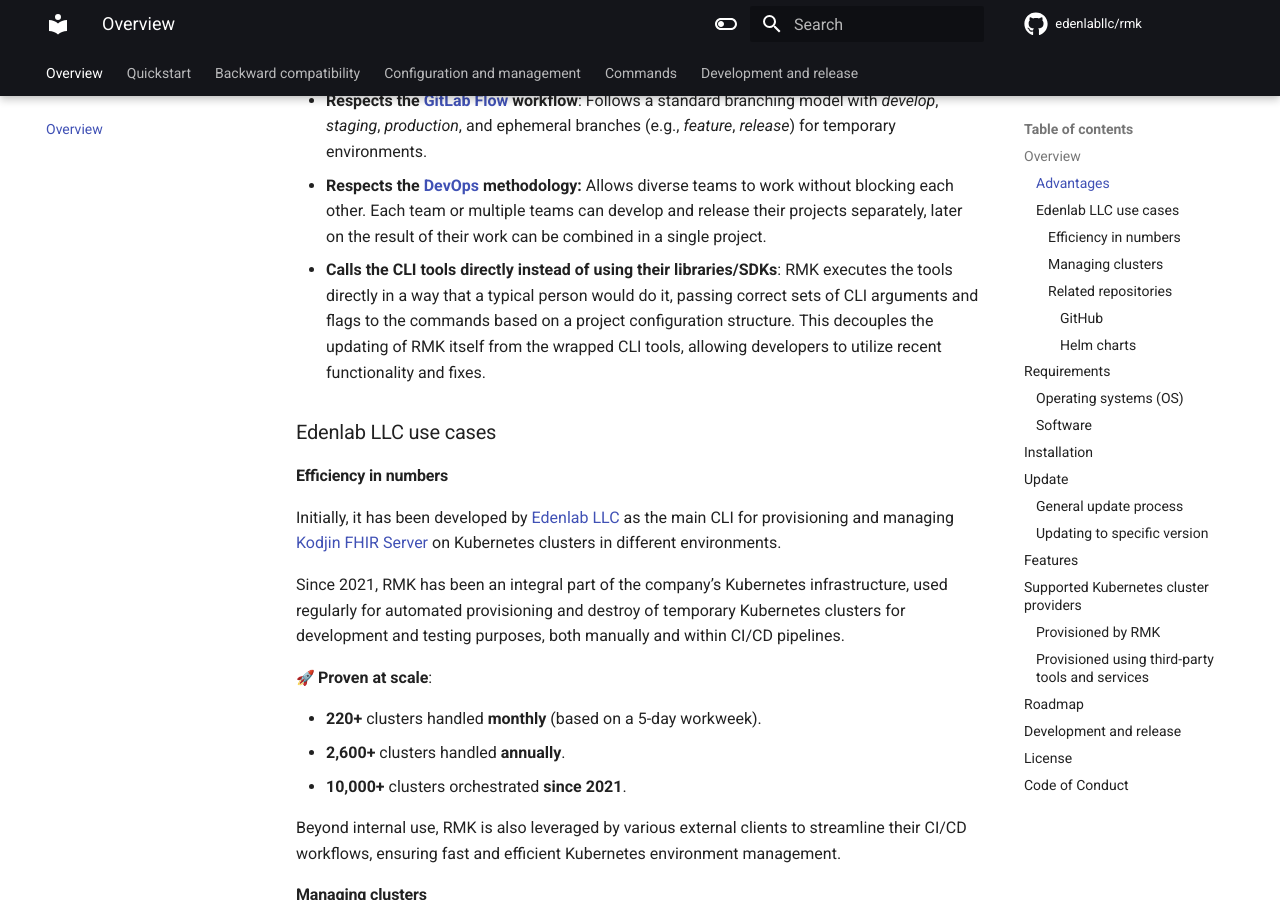
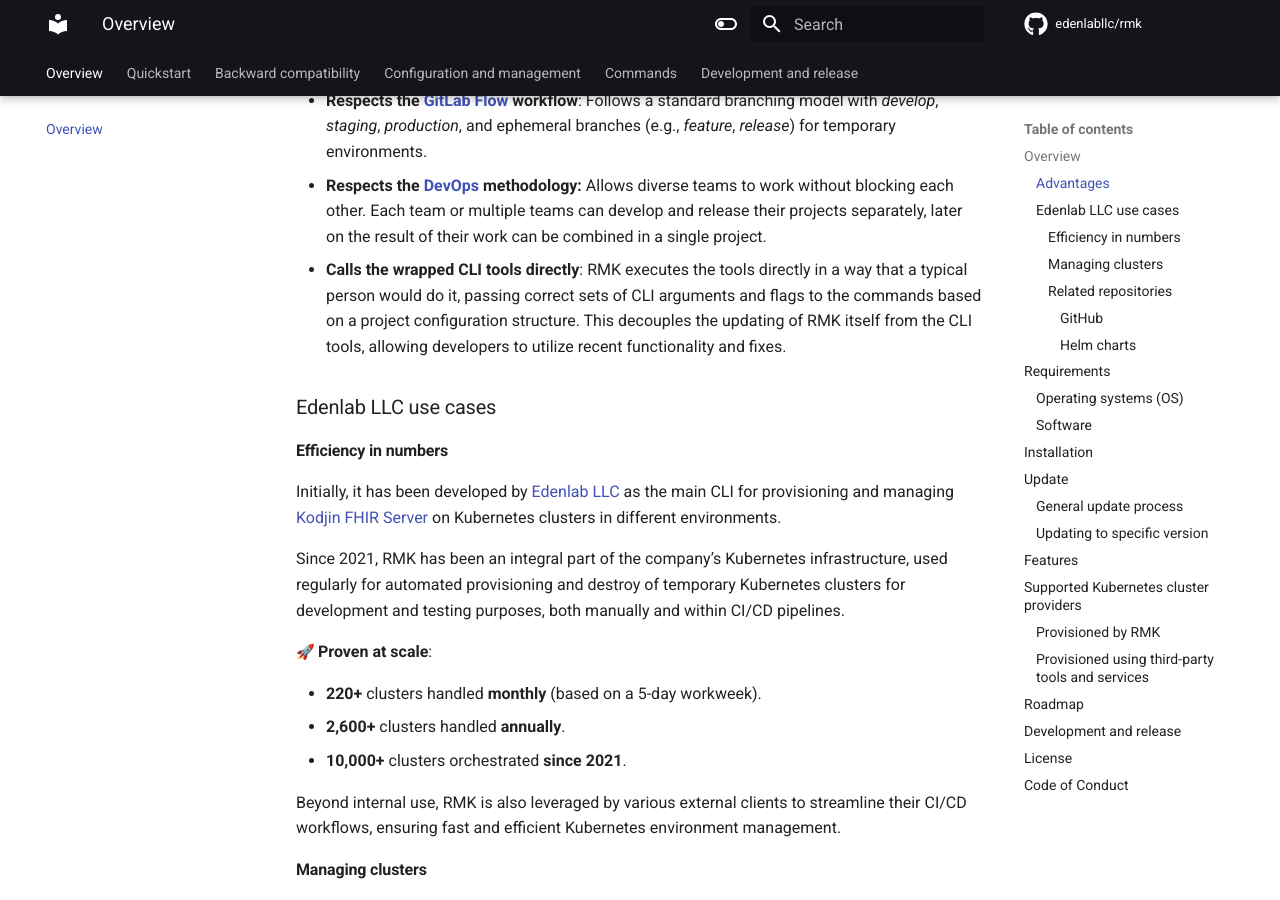
Before and after one commit to edenlabllc/rmk, an MkDocs documentation site: the page built from docs/index.md, in a window 1280 px wide and 900 px high, scrolled down 2792 px. Built offline with MkDocs 1.6.1 and Material for MkDocs 9.7.7, drawn with Linux system fonts in a browser that asks for light colours; emoji names are drawn with the system emoji font; comment, search, counter and statistics services are not loaded; the version menu is left out.

Commit message:
#59 - Refactor advantages in index.md and README.md.

```diff
--- a/docs/index.md
+++ b/docs/index.md
@@ -103,10 +103,10 @@
 - **Respects the [DevOps](https://www.atlassian.com/devops) methodology:** Allows diverse teams to work without blocking
   each other. Each team or multiple teams can develop and release their projects separately, later on the result of
   their work can be combined in a single project.
-- **Calls the CLI tools directly instead of using their libraries/SDKs**: RMK executes the tools directly in a way that
+- **Calls the wrapped CLI tools directly**: RMK executes the tools directly in a way that
   a typical person would do it,
   passing correct sets of CLI arguments and flags to the commands based on a project configuration structure.
-  This decouples the updating of RMK itself from the wrapped CLI tools, allowing developers to utilize recent
+  This decouples the updating of RMK itself from the CLI tools, allowing developers to utilize recent
   functionality and fixes.
 
 ### Edenlab LLC use cases
```
Also changed, not shown: README.md (+2 -2 lines).
